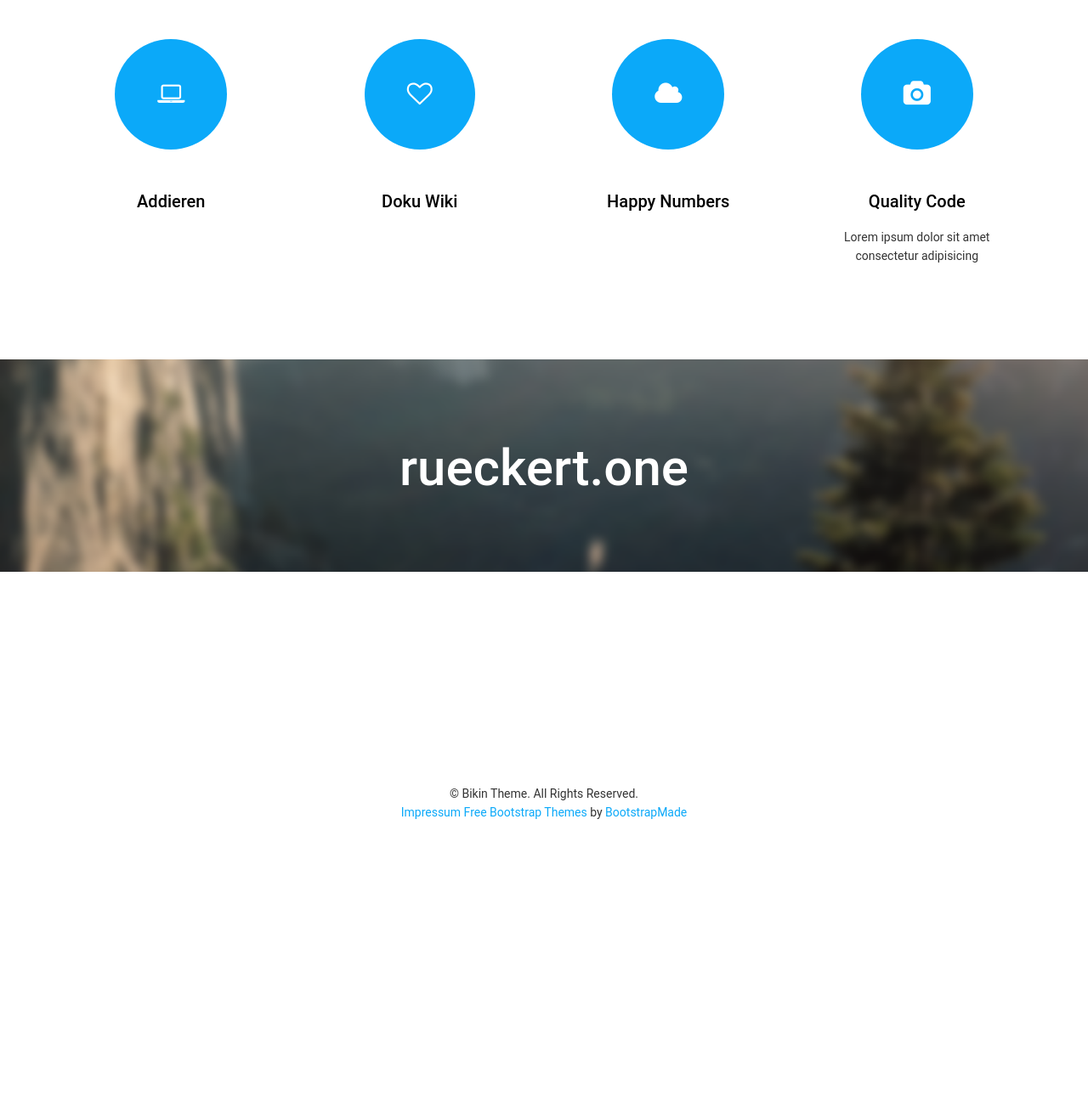
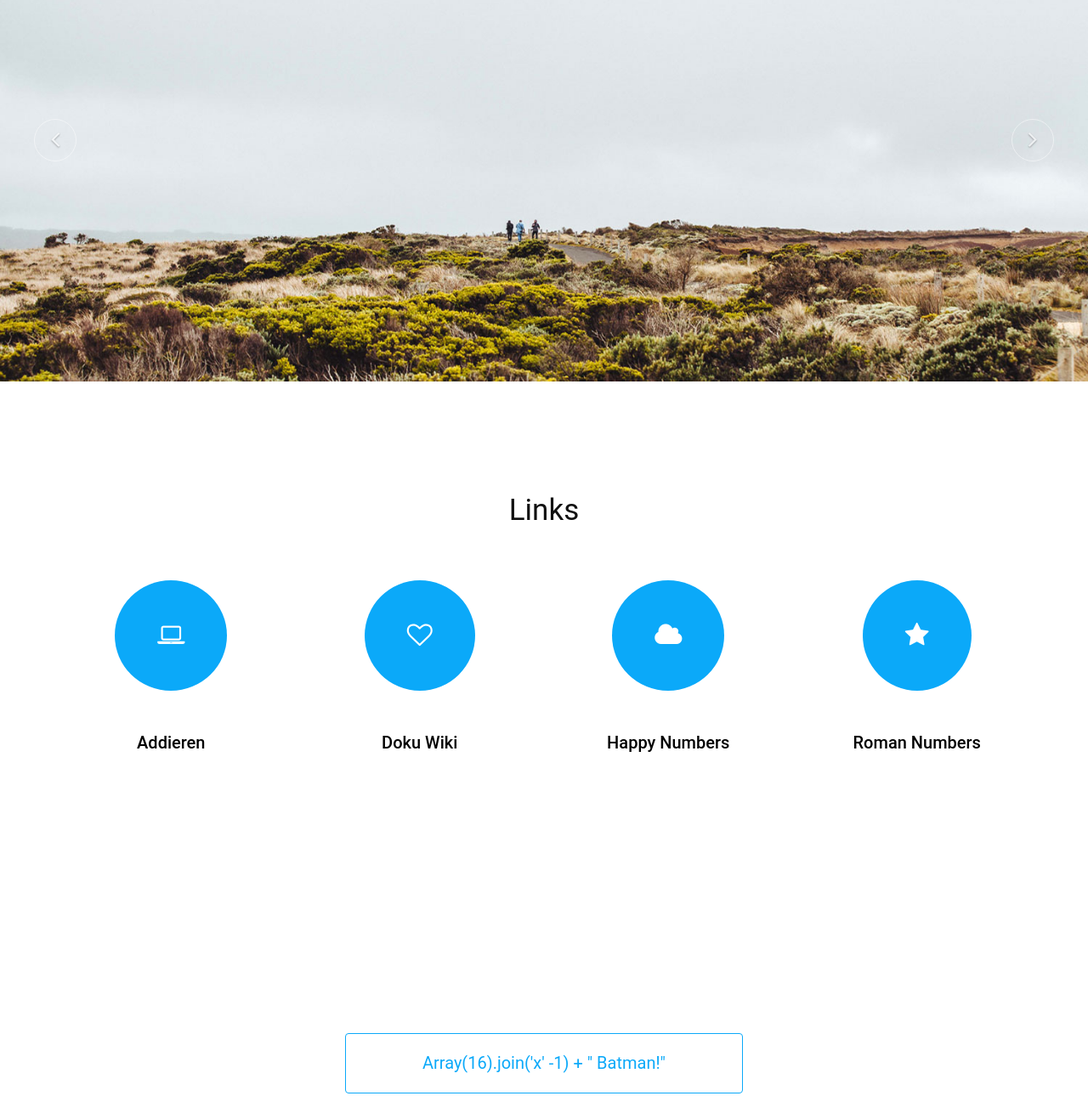
Before and after one commit to rjr910/ideas2, a plain HTML site: page index.html in a window 1280 px wide. Shown: the part 188-1478 px from the top of the page at 85% size. Before the commit the page ends 1156 px from the top, so only its background shows below. Drawn offline with Linux system fonts and the light colour scheme.

Commit message:
updated index with carousell

```diff
--- a/index.html
+++ b/index.html
@@ -29,8 +29,8 @@
                 </div>
                 <div class="collapse navbar-collapse navbar-right">
                     <ul class="nav navbar-nav">
-                        <!--<li class="active"><a href="#header">Home</a></li>
-                        <li><a href="#subpages">Links</a></li>-->
+                        <li class="active"><a href="#header">Top</a></li>
+                        <li><a href="#feature">Links</a></li>
                         <!--<li><a href="#gallery">Gallery</a></li>
                         <li><a href="#pricing">Price & Plan</a></li>
                         <li><a href="#our-team">Our Team</a></li>
@@ -40,7 +40,7 @@
             </div><!--/.container-->
         </nav><!--/nav-->
     </header><!--/header-->
-	<!--<div class="slider">
+	<div class="slider">
 		<div id="about-slider">
 			<div id="carousel-slider" class="carousel slide" data-ride="carousel">
 
@@ -53,7 +53,7 @@
 				<div class="carousel-inner">
 					<div class="item active">
 						<img src="img/7.jpg" class="img-responsive" alt="">
-						<div class="carousel-caption">
+						<!--<div class="carousel-caption">
 							<div class="wow fadeInUp" data-wow-offset="0" data-wow-delay="0.3s">
 								<h2><span>Clean & Fully Modern Design</span></h2>
 							</div>
@@ -70,12 +70,12 @@
 									</div>
 								</form>
 							</div>
-						</div>
+						</div>-->
 				    </div>
 
 				    <div class="item">
 						<img src="img/6.jpg" class="img-responsive" alt="">
-						<div class="carousel-caption">
+						<!--<div class="carousel-caption">
 							<div class="wow fadeInUp" data-wow-offset="0" data-wow-delay="1.0s">
 								<h2>Fully Responsive</h2>
 							</div>
@@ -92,11 +92,11 @@
 									</div>
 								</form>
 							</div>
-						</div>
+						</div>-->
 				    </div>
 				    <div class="item">
 						<img src="img/1.jpg" class="img-responsive" alt="">
-						<div class="carousel-caption">
+						<!--<div class="carousel-caption">
 							<div class="wow fadeInUp" data-wow-offset="0" data-wow-delay="0.3s">
 								<h2>Modern Design</h2>
 							</div>
@@ -113,7 +113,7 @@
 									</div>
 								</form>
 							</div>
-						</div>
+						</div>-->
 				    </div>
 				</div>
 
@@ -126,7 +126,7 @@
 				</a>
 			</div>
 		</div>
-	</div>-->
+	</div>
 
 	<div id="feature">
 		<div class="container">
@@ -167,9 +167,10 @@
 				<div class="col-md-3 wow fadeInLeft" data-wow-offset="0" data-wow-delay="0.3s">
 					<div class="text-center">
 						<div class="hi-icon-wrap hi-icon-effect">
-							<i class="fa fa-camera"></i>
-							<h2>Quality Code</h2>
-							<p>Lorem ipsum dolor sit amet consectetur adipisicing</p>
+							<a href="romanNumbers.html">
+							<i class="fa fa-star"></i>
+							<h2>Roman Numbers</h2>
+							</a>
 						</div>
 					</div>
 				</div>
@@ -266,16 +267,16 @@
 		<div class="sub-parallax">
 			<div class="text-center">
 				<div class="col-md-12">
-					<!--<div class="wow bounceIn" data-wow-offset="0" data-wow-delay="0.9s">
+					<div class="wow bounceIn" data-wow-offset="0" data-wow-delay="0.9s">
 						<form class="form-inline">
 							<div class="form-group">
-								<button type="purchase" name="purchase" class="btn btn-primary btn-lg" required="required">Purchase</button>
+								<button type="purchase" name="purchase" class="btn btn-primary btn-lg" required="required">Array(16).join('x' -1) + " Batman!"</button>
 							</div>
 							<div class="form-group">
-								<button type="subscribe" name="subscribe" class="btn btn-primary btn-lg" required="required">Subscribe Now</button>
+								<button type="subscribe" name="subscribe" class="btn btn-primary btn-lg" required="required">NaNNaNNaNNaNNaNNaNNaNNaNNaNNaNNaNNaNNaNNaNNaN Batman!</button>
 							</div>
 						</form>
-					</div>-->
+					</div>
 				</div>
 			</div>
 		</div>
```
